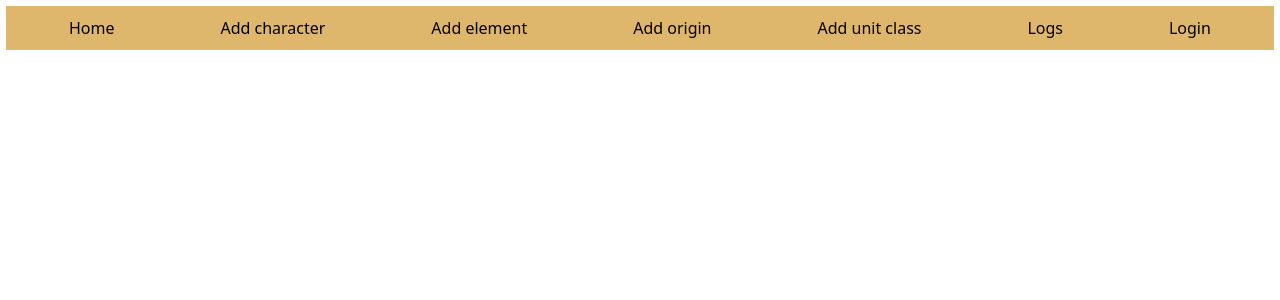
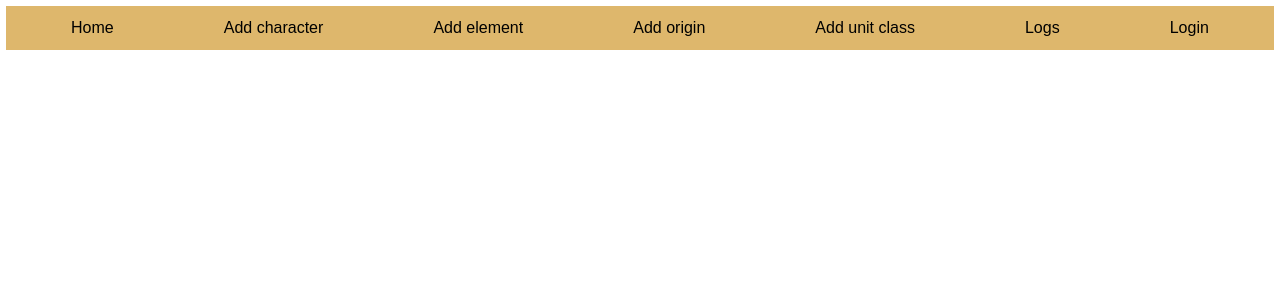
Before and after one commit to JordanBasset/ESEO_E4a_Projet_Web, a PHP site: template Views/template.php in a window 1280 px wide. Shown: the top 300 px of the page. Run offline with PHP 8.4, Linux system fonts and the light colour scheme; the template is opened without the code that fills it, so the values that code supplies are empty; some web fonts are replaced.

Commit message:
feat(style) : Use Genshin-like font family

```diff
--- a/public/css/main.css
+++ b/public/css/main.css
@@ -1,3 +1,14 @@
+@font-face {
+	font-family: genshin;
+	font-style: normal;
+	font-weight: normal;
+	src: url('../fonts/hywenhei.ttf') format('truetype');
+}
+
+* {
+	font-family: genshin, sans-serif !important;
+}
+
 main {
 	margin: 25px auto 0;
 	width: 85%;
@@ -111,7 +122,7 @@ h1 {
 
 		img {
 			aspect-ratio: 1;
-			margin-top: -1.35rlh;
+			margin-top: -1.21rlh;
 			height: auto;
 			width: 100%;
 		}
```
Also changed, not shown: 1 other file.
